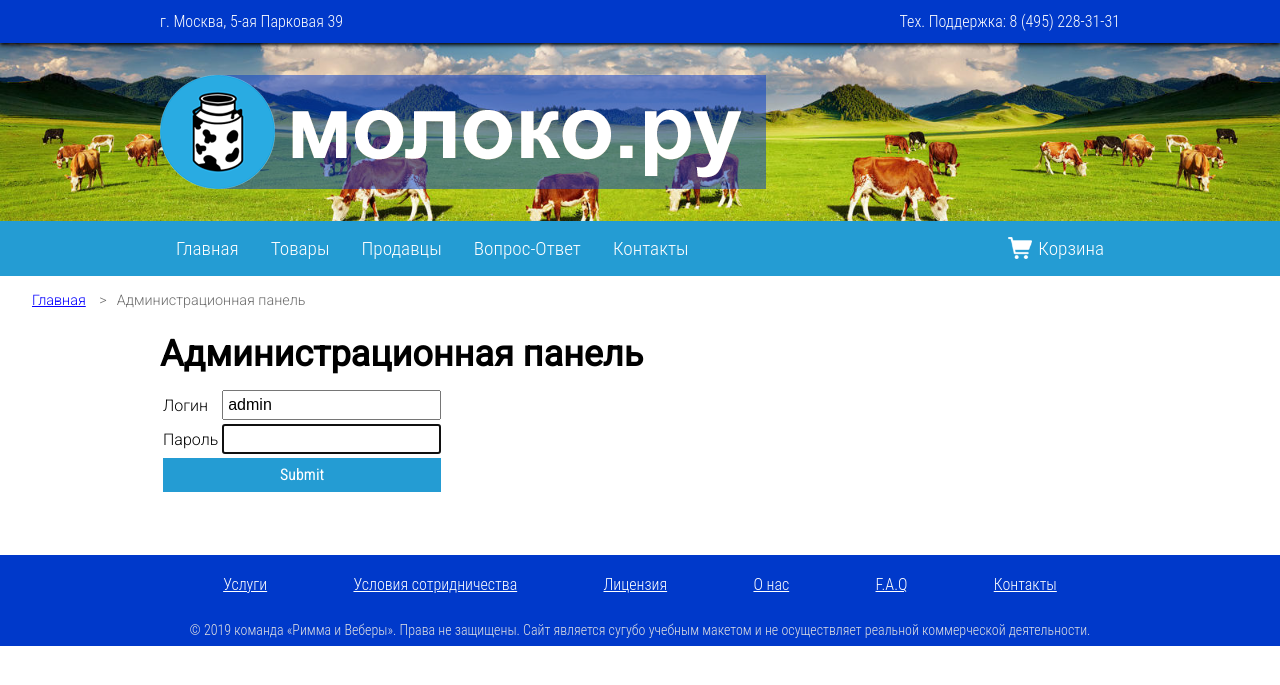
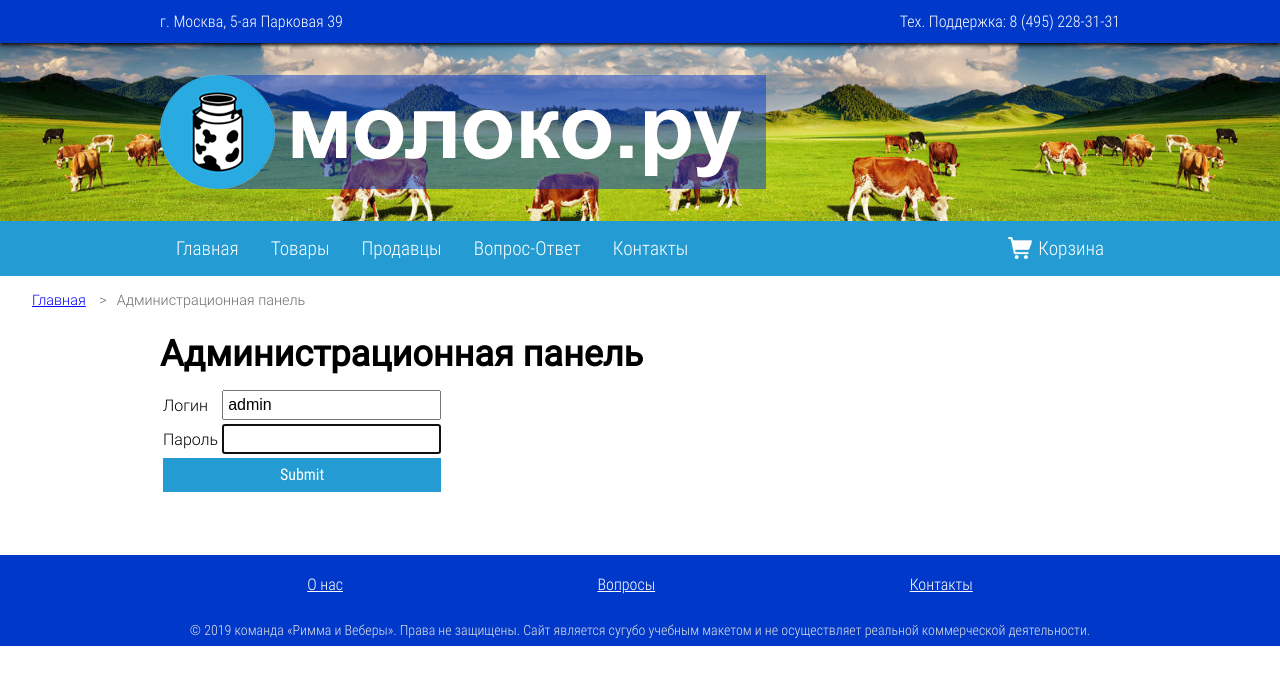
Before and after one commit to megas781/moloko.ru, a PHP site: page /admin/index.php in a window 1280 px wide. Shown: the top 685 px of the page. Run offline with PHP 8.4, Linux system fonts and the light colour scheme.

Commit message:
fonts now are loaded from the server instead of google fonts

```diff
--- a/admin/index.php
+++ b/admin/index.php
@@ -32,9 +32,11 @@ if (isset($_POST['login']) and
 
             ?>
             <div class="order">
-                <input type="hidden" class="order-id" value="<?php echo $order['order_id']?>">
-                <h3 class="order-title"><input class="confirm-checkbox" type="checkbox" <?php echo $order['confirmed'] == true ? 'checked' : '' ?>>Заказ #<?php echo $order['order_id'] ?>
-                    — <?php echo $order['order_datetime'] ?></h3>
+                <input type="hidden" class="order-id" value="<?php echo $order['order_id'] ?>">
+                <h3 class="order-title"><input class="confirm-checkbox"
+                                               type="checkbox" <?php echo $order['confirmed'] == true ? 'checked' : '' ?>>Заказ
+                    #<?php echo $order['order_id'] ?>
+                    — <?php echo $order['order_datetime'] ?>,<br> тел. <?php echo $order['phone_number'] ?> - <?php echo $order['name'] . $order['fio'] ?></h3>
 
                 <table class="admin-order-products">
                     <tbody>
@@ -58,7 +60,9 @@ if (isset($_POST['login']) and
                         <tr>
                             <td><?php $itemCount++;
                                 echo $itemCount ?></td>
-                            <td><a href="<?php echo HTTP_ROOT . $orderProduct['product_id'] ?>"><?php echo $orderProduct['title'] ?></a></td>
+                            <td>
+                                <a href="<?php echo HTTP_ROOT . $orderProduct['product_id'] ?>"><?php echo $orderProduct['title'] ?></a>
+                            </td>
                             <td><?php echo $orderProduct['volume'] ?> л</td>
                             <td><?php echo $orderProduct['price'] ?> руб</td>
                             <td><?php echo $orderProduct['quantity'] ?></td>
@@ -97,7 +101,7 @@ if (isset($_POST['login']) and
     </div>
 
 <?php else: ?>
-<!--Форма входа на страницу-->
+    <!--Форма входа на страницу-->
 
     <form action="index.php" method="post">
 
@@ -113,11 +117,13 @@ if (isset($_POST['login']) and
                     document.getElementById('password').focus();
                 </script>
             </tr>
-            <tr><td colspan="2"><input type="submit" class="blue-button" id="enter-button"></td></tr>
+            <tr>
+                <td colspan="2"><input type="submit" class="blue-button" id="enter-button"></td>
+            </tr>
         </table>
 
     </form>
 
 <?php endif; ?>
 
-    <?php $APP->includeFooterWithParams($metainfo); ?>
+<?php $APP->includeFooterWithParams($metainfo); ?>
--- a/contacts/index.php
+++ b/contacts/index.php
@@ -45,7 +45,7 @@ $APP->includeHeaderWithParams($metainfo);
         <td>3</td>
         <td>Римма Семирханова</td>
         <td>181-361</td>
-        <td>контент-менеджер, главный бухгалтер</td>
+        <td>главный бухгалтер</td>
         <td><a href="https://vk.com/rimmahka" target="_blank">rimmahka</a></td>
     </tr>
     <tr>
@@ -66,7 +66,7 @@ $APP->includeHeaderWithParams($metainfo);
         <td>6</td>
         <td>Павел Еремин</td>
         <td>181-321</td>
-        <td>верстальщик</td>
+        <td>Контент-менеджер</td>
         <td><a href="https://vk.com/id223867115" target="_blank">id223867115</a></td>
     </tr>
 </table>
--- a/master/base.css
+++ b/master/base.css
@@ -1,10 +1,10 @@
 /*Roboto Condensed*/
-/*@import "fonts/Roboto/roboto.css";*/
-/*@import "fonts/Roboto_Condensed/roboto-condensed.css";*/
+@import "fonts/Roboto/roboto.css";
+@import "fonts/Roboto_Condensed/roboto-condensed.css";
 
 /*Roboto*/
-@import url('https://fonts.googleapis.com/css?family=Roboto+Condensed:300,400&subset=cyrillic');
-@import url('https://fonts.googleapis.com/css?family=Roboto:300,400&subset=cyrillic');
+/*@import url('https://fonts.googleapis.com/css?family=Roboto+Condensed:300,400&subset=cyrillic');*/
+/*@import url('https://fonts.googleapis.com/css?family=Roboto:300,400&subset=cyrillic');*/
 @import "header.css";
 @import "footer.css";
 @import "form-styles/product-card.css";
--- a/master/fonts/Roboto/roboto.css
+++ b/master/fonts/Roboto/roboto.css
@@ -4,3 +4,9 @@
     font-weight: 400;
     font-style: normal;
 }
+@font-face {
+    font-family: 'Roboto';
+    src: url("Roboto-Light.ttf") format("truetype");
+    font-weight: 300;
+    font-style: normal;
+}
--- a/master/fonts/Roboto_Condensed/roboto-condensed.css
+++ b/master/fonts/Roboto_Condensed/roboto-condensed.css
@@ -4,3 +4,9 @@
     font-weight: 400;
     font-style: normal;
 }
+@font-face {
+    font-family: 'Roboto Condensed Light';
+    src: url("RobotoCondensed-Light.ttf") format("truetype");
+    font-weight: 400;
+    font-style: normal;
+}
--- a/master/footer.php
+++ b/master/footer.php
@@ -17,11 +17,11 @@ if (isset($params['script_path'])) {
 <footer class="footer">
     <div class="wr960">
         <div class="footer-links">
-            <a href="/about/" class="footer-link">Услуги</a>
-            <a href="/about/" class="footer-link">Условия сотридничества</a>
-            <a href="/about/" class="footer-link">Лицензия</a>
-            <a href="/about/" class="footer-link">О нас</a>
-            <a href="/faq/" class="footer-link">F.A.Q</a>
+<!--            <a href="/about/" class="footer-link">Услуги</a>-->
+<!--            <a href="/about/" class="footer-link">Условия сотридничества</a>-->
+<!--            <a href="/about/" class="footer-link">Лицензия</a>-->
+            <a href="/" class="footer-link">О нас</a>
+            <a href="/faq/" class="footer-link">Вопросы</a>
             <a href="/contacts/" class="footer-link">Контакты</a>
         </div>
         <span class="copyright">© 2019 команда «Римма и Веберы». Права не защищены. Сайт является сугубо учебным макетом и не осуществляет реальной коммерческой деятельности.</span>
```
Also changed, not shown: sellers/index.php (+4 -4 lines).
